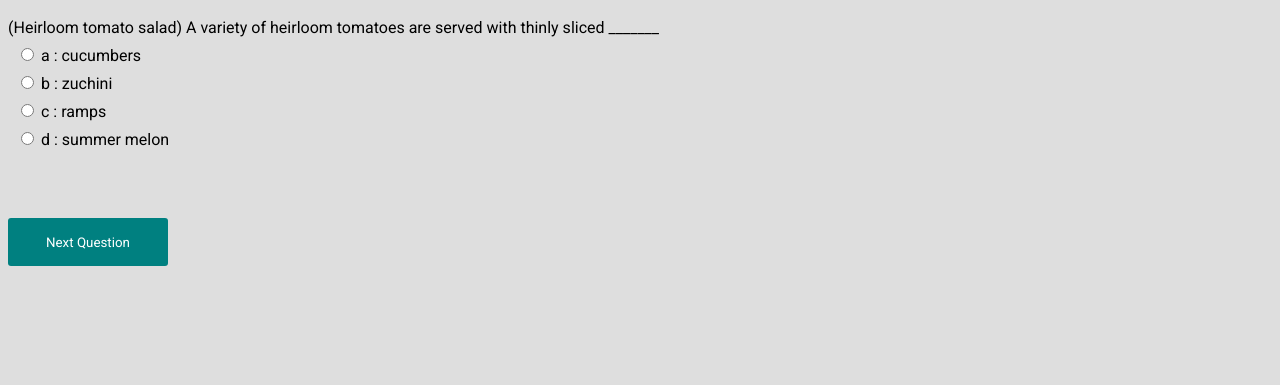
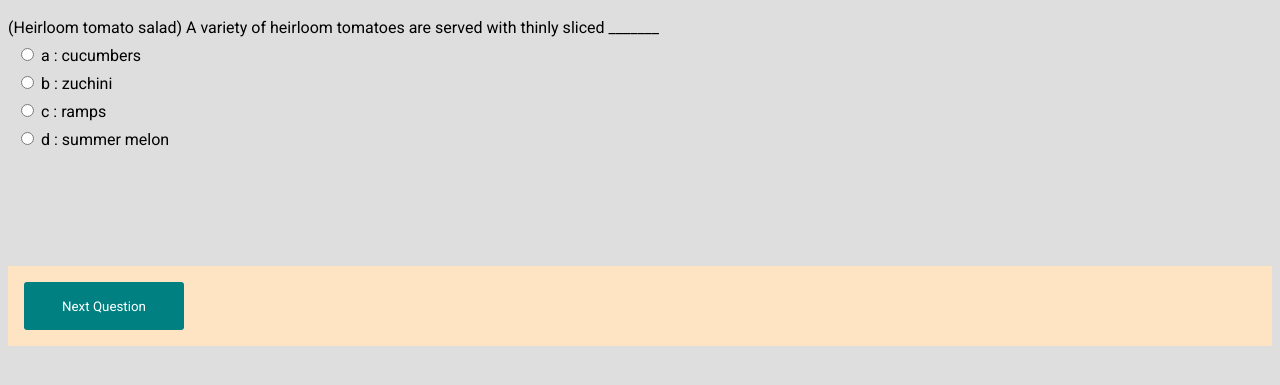
Before and after one commit to garrettthor/static-quizzer, a plain HTML site: page index.html in a window 1280 px wide. Shown: the part 81-466 px from the top of the page. Drawn offline with Linux system fonts and the light colour scheme.

Commit message:
attempting css fix for buttons

```diff
--- a/css/style.css
+++ b/css/style.css
@@ -34,6 +34,13 @@ h1{
     margin: 0.5rem;
 }
 
+.button-container{
+    margin-top: 3rem;
+    padding: 1rem;
+    background-color: bisque;
+    display: flex;
+}
+
 button {
     display: block;
     background: teal;
```
